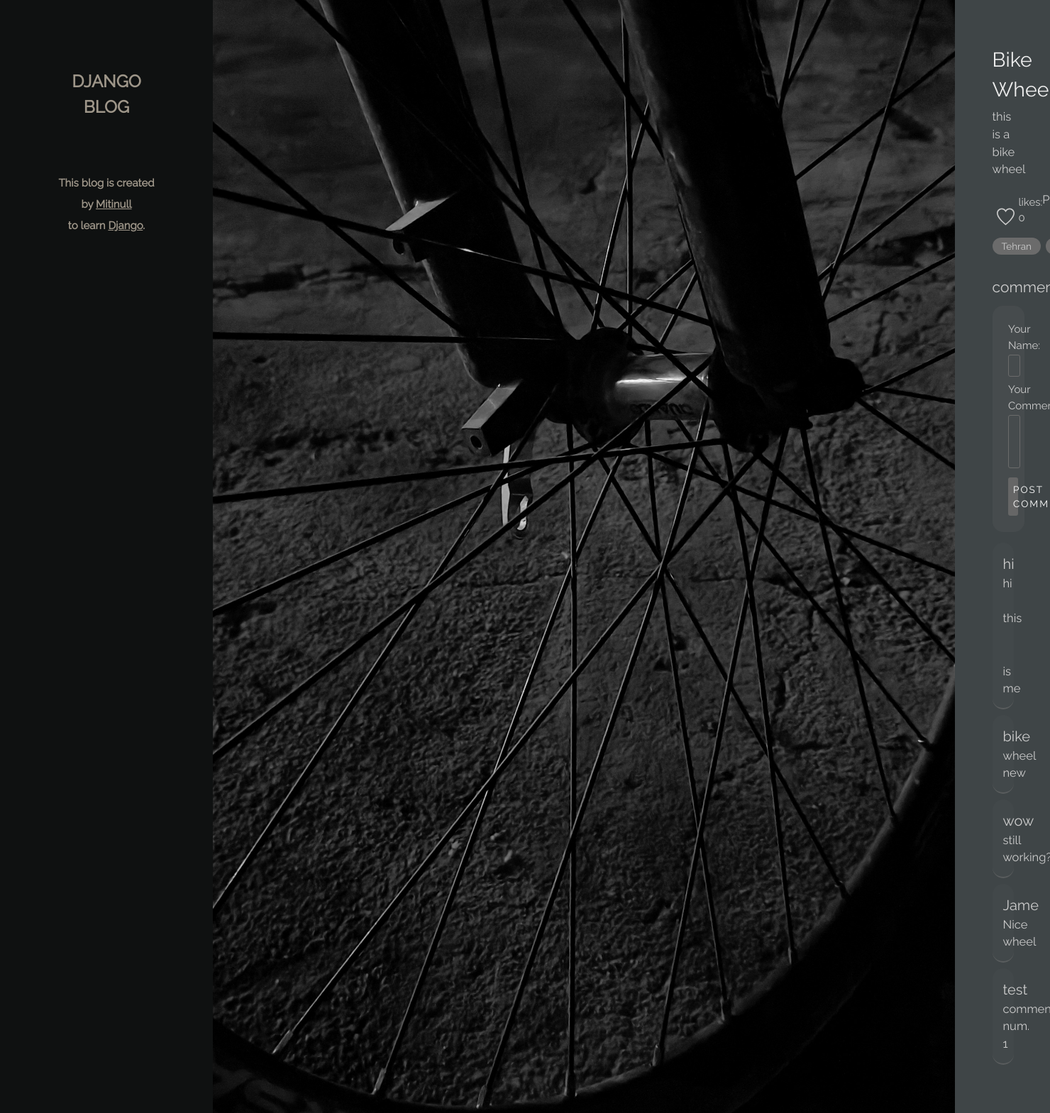
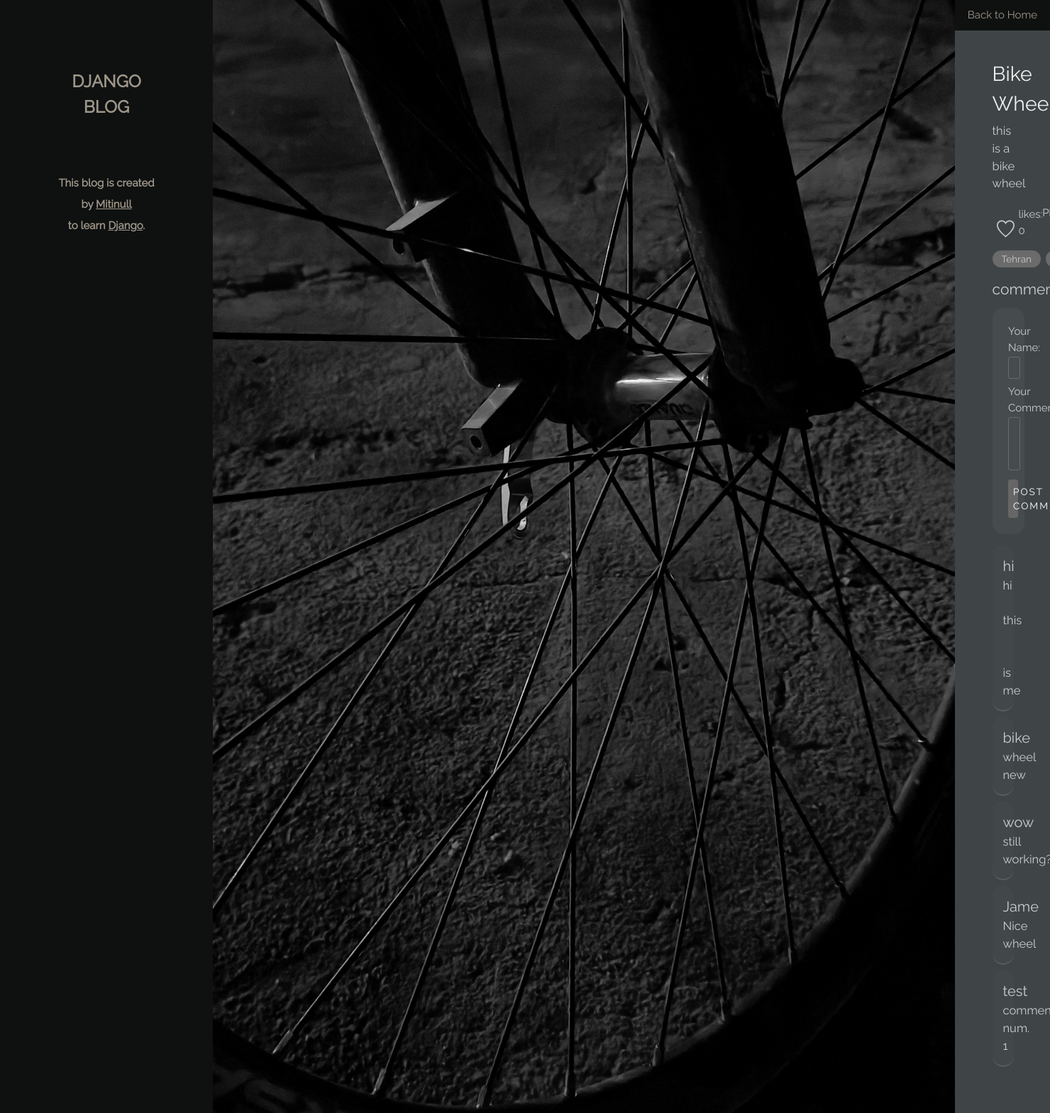
Before and after one commit to mitinull/django-blog, a Django app: a page that uses blog/templates/blog/post-detail.html in a window 1480 px wide. Shown: the whole page at 71% size. Run offline with Django 4.2, Linux system fonts and the light colour scheme; data comes from the database, SQL or seed files in the repository.

Commit message:
Adding "back to home" button

```diff
--- a/blog/static/blog/blog.css
+++ b/blog/static/blog/blog.css
@@ -62,7 +62,7 @@ h5 {
 @media screen and (max-width: 500px) {
   .grid {
     grid-template-columns: 1fr;
-    gap: 0.5rem;
+    gap: 1px;
   }
 }
 
--- a/blog/static/blog/post-detail.css
+++ b/blog/static/blog/post-detail.css
@@ -8,9 +8,13 @@
 }
 
 .post-detail .text {
-  padding: 2.5rem;
+  padding: 0;
   color: #ccc;
   flex: 1;
+}
+
+.post-detail .text > div {
+  padding: 1.5rem 2.5rem;
 }
 
 .post-detail .text p {
@@ -21,7 +25,6 @@
   margin-bottom: 4px;
   font-size: 1.9rem;
   color: #eee;
-
 }
 
 .post-detail .text .like-photographer {
@@ -33,6 +36,9 @@
 
 .post-detail .text .photographer {
   text-align: right;
+}
+
+.post-detail .text .photographer :last-child {
   font-size: 1.1rem;
 }
 
@@ -55,12 +61,21 @@
   height: 25px;
 }
 
+.text .back-button {
+  width: 100%;
+  background: #0f1111;
+  color: #9e9689;
+  border: none;
+  padding: 10px;
+  margin-top: 2px;
+}
+
 .tags {
   display: flex;
   list-style: none;
   padding: 0;
   gap: 0.5rem;
-  font-size: .9rem;
+  font-size: 0.9rem;
   margin-top: 1.1rem;
 }
 
@@ -72,7 +87,7 @@
 }
 
 .comment-section {
-  margin-top: 2rem;
+  margin-top: 1rem;
   flex: 1;
 }
 
@@ -111,7 +126,7 @@
 .comment-section button {
   padding: 7px;
   cursor: pointer;
-  font-size: .9rem;
+  font-size: 0.9rem;
   font-family: inherit;
   letter-spacing: 2px;
   border: none;
@@ -166,9 +181,16 @@
 
 @media screen and (min-width: 1150px) {
   .post-detail .text {
-    padding: 3.5rem;
     height: 100vh;
     overflow-y: auto;
+  }
+
+  .post-detail .text > div {
+    padding: 2rem 3.5rem;
+  }
+
+  .text .back-button {
+    margin-top: 0;
   }
 }
 
--- a/blog/templates/blog/post-detail.html
+++ b/blog/templates/blog/post-detail.html
@@ -2,8 +2,8 @@
 
 {% comment %}
   TODO: Adding back button
-  TODO: make photographer: smaller
-  TODO: reduce gap in mobile view ( gap: 1px or remove gap )
+  TODO: Adding no comments yet
+  TODO: Change title
 {% endcomment %}
 
 {% load static %}
@@ -33,9 +33,9 @@
            height="1500px"
            alt="{{ post.title }}" />
       <div class="text">
-        {% comment %} <a href={% url "home-page" %}>
-          <button>Back</button>
-        </a> {% endcomment %}
+        <a href="{% url "home-page" %}"><button class="back-button">Back to Home</button></a>
+
+        <div>
 
           <h1>{{ post.title }}</h1>
 
@@ -71,6 +71,7 @@
           </ul>
 
           {% include "blog/comments.html" %}
+        </div>
 
       </div>
 
```
Also changed, not shown: 2 other files. Lines whose indentation alone changed are shown as unchanged.
